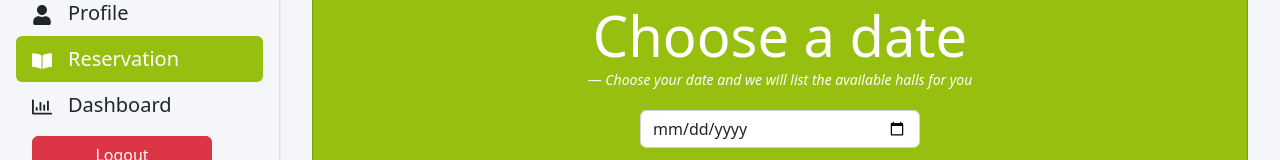
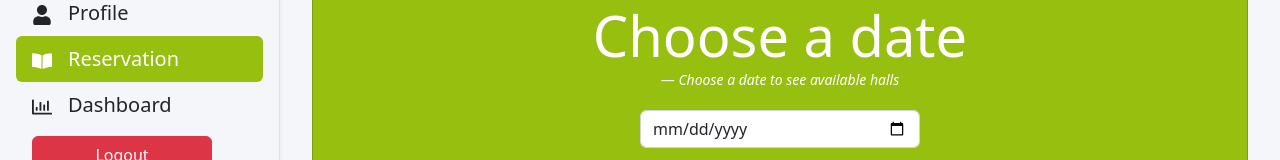
Before and after one commit to ichala/short-let-frontend, a React (Create React App) app: page /reservation in a window 1280 px wide. Shown: the part 275-435 px from the top of the page. Built offline with nearby package versions, Linux system fonts and the light colour scheme; sample sign-in values are in the browser's storage.

Commit message:
Fix linters errors

```diff
--- a/src/Pages/Reservation/ChooseDate.jsx
+++ b/src/Pages/Reservation/ChooseDate.jsx
@@ -18,8 +18,7 @@ function ChooseDate({ setAvailableHalls, setDate, date }) {
                   </blockquote>
                   <figcaption className="blockquote-footer text-white">
                     <cite className="text-white">
-                      Choose your date and we will list the available halls
-                      for you
+                      Choose a date to see available halls
                     </cite>
                   </figcaption>
                 </figure>
```
